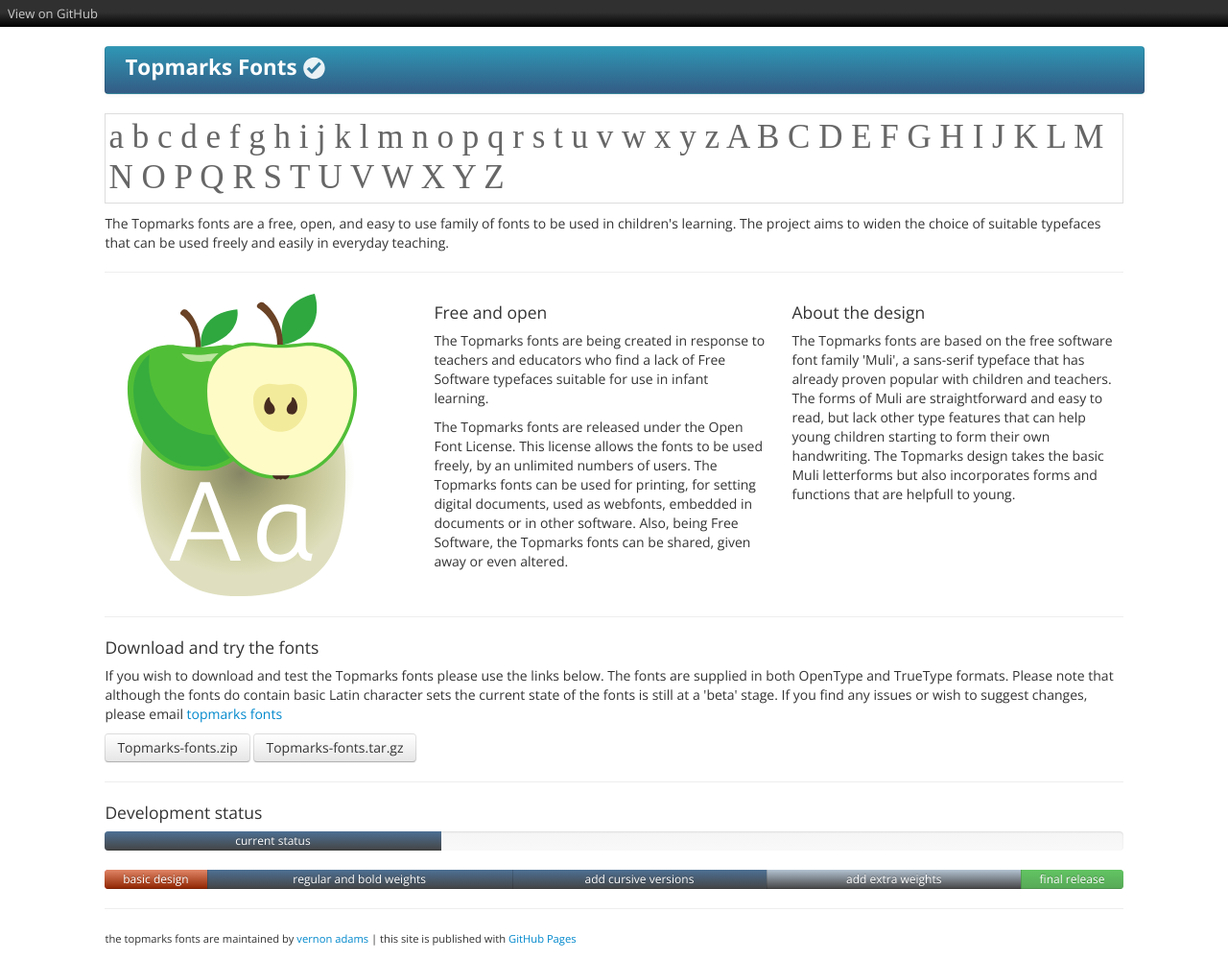
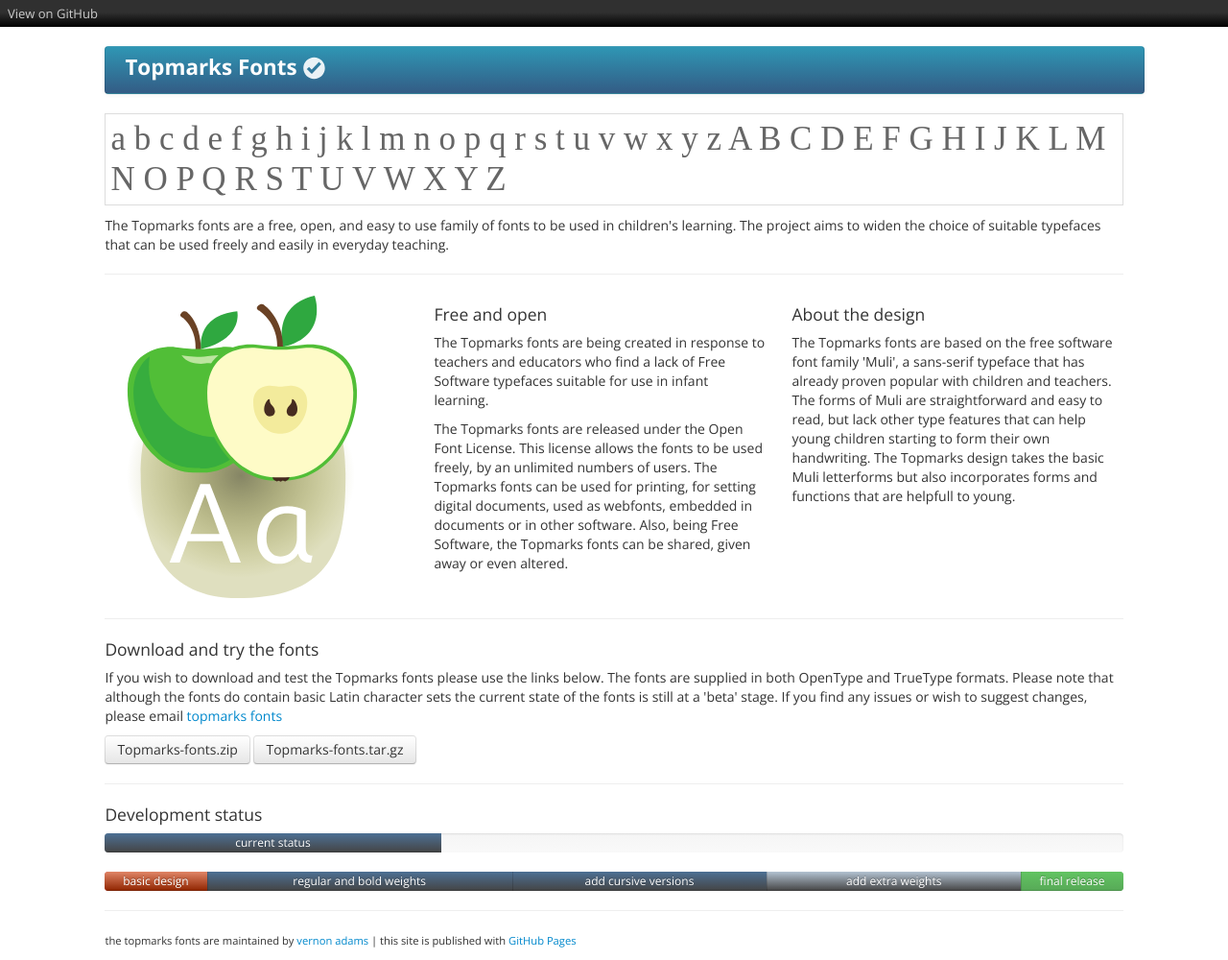
Before and after one commit to vernnobile/topmarks, a Jekyll site: the page built from index.html, in a window 1280 px wide. Shown: the whole page at 96% size. Built offline with Jekyll 4.4.1, drawn with Linux system fonts in a browser that asks for light colours; some web fonts are replaced.

Commit message:
Update stylesheet.css

```diff
--- a/stylesheets/stylesheet.css
+++ b/stylesheets/stylesheet.css
@@ -2,7 +2,7 @@
 font-family: 'topmarksbook';
 color:#666;
 font-size:2.5em;
-padding:3px 3px 5px 3px;
+padding:5px;
 border:solid 1px #ddd;
 line-height:1.2em;
 margin-bottom:0.3em;}
```
